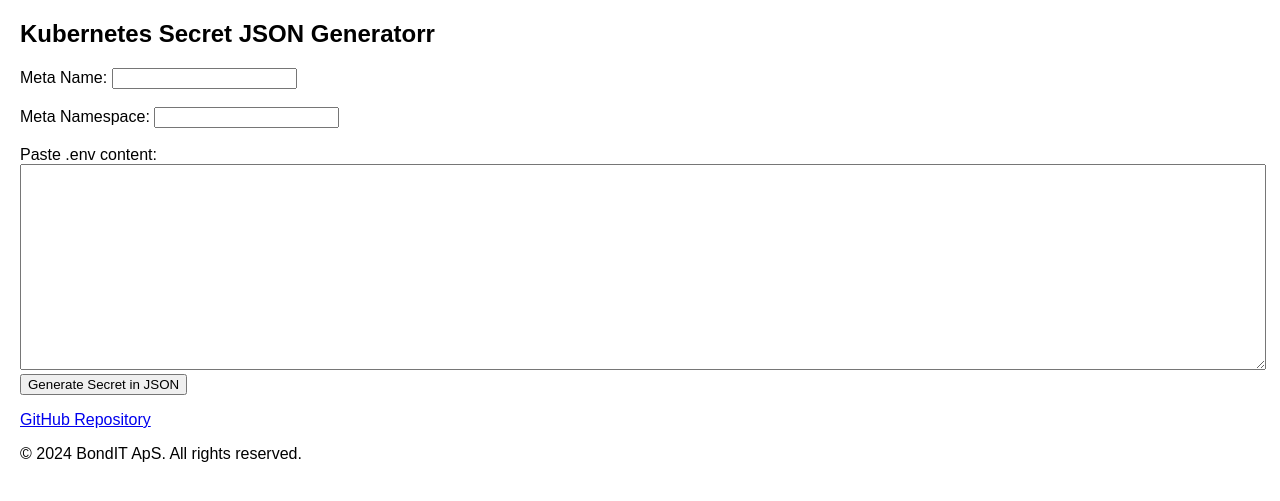
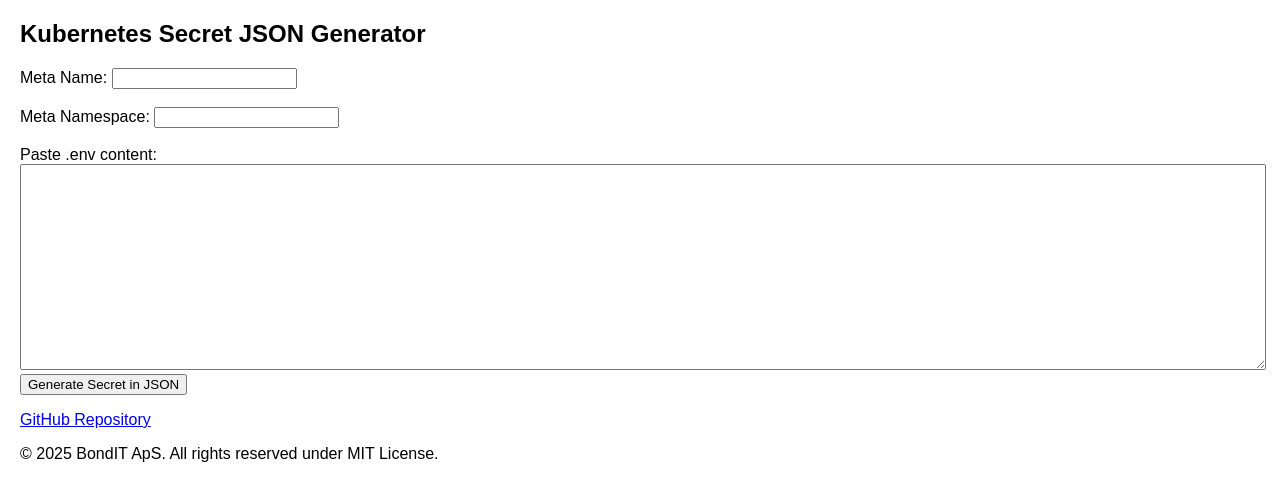
Before and after one commit to MaBoNi/kubernetes-secret-generator, a Flask app: page / in a window 1280 px wide. Shown: the top 501 px of the page. Run offline with Flask 3, Linux system fonts and the light colour scheme.

Commit message:
Fix typo in page title and update copyright year in footer

```diff
--- a/templates/index.html
+++ b/templates/index.html
@@ -22,7 +22,7 @@
     </style>
 </head>
 <body>
-    <h2>Kubernetes Secret JSON Generatorr</h2>
+    <h2>Kubernetes Secret JSON Generator</h2>
     <form method="post">
         <label for="secret_name">Meta Name:</label>
         <input type="text" id="secret_name" name="secret_name" value="{{ secret_name }}" required>
@@ -50,7 +50,7 @@
 
     <footer>
         <p><a href="https://github.com/MaBoNi/kubernetes-secret-generator" target="_blank">GitHub Repository</a></p>
-        <p>&copy; 2024 BondIT ApS. All rights reserved.</p>
+        <p>&copy; 2025 BondIT ApS. All rights reserved under MIT License.</p>
     </footer>
 </body>
 </html>
```
